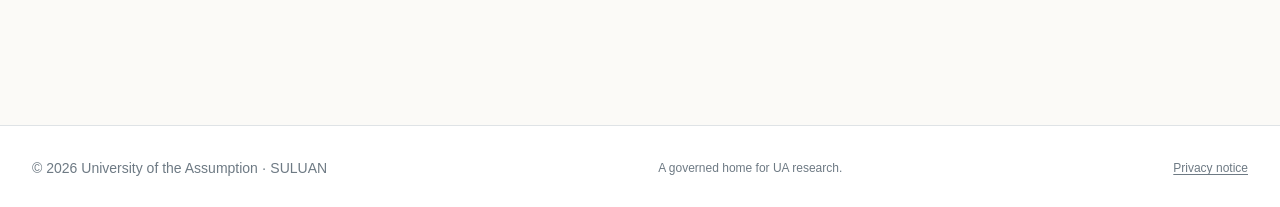
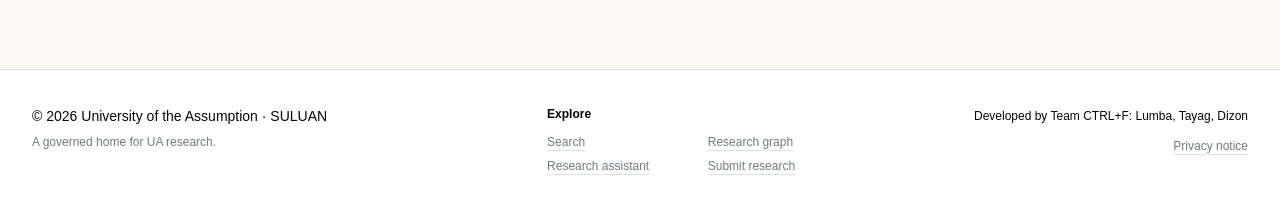
Before and after one commit to ldlumba/suluan, a React (Vite) app in the folder apps/web/: page /assistant in a window 1280 px wide. Shown: the part 590-797 px from the top of the page. Built offline with nearby package versions, Linux system fonts and the light colour scheme; no server answers.

Commit message:
feat: expand footer and disclose assistant limits

```diff
--- a/apps/web/src/app/layouts/RootLayout.tsx
+++ b/apps/web/src/app/layouts/RootLayout.tsx
@@ -328,16 +328,57 @@ export function RootLayout() {
         <Outlet />
       </main>
       <footer className="border-t border-[var(--border)] bg-white">
-        <div className="mx-auto flex w-full max-w-7xl flex-col gap-4 px-4 py-8 text-sm text-[var(--ink-muted)] sm:flex-row sm:items-center sm:justify-between sm:px-6 lg:px-8">
-          <p>
-            © {new Date().getFullYear()} University of the Assumption · SULUAN
-          </p>
-          <p className="text-xs">A governed home for UA research.</p>
-          <p className="text-xs">
-            <Link to="/privacy" className="underline hover:text-foreground">
-              Privacy notice
-            </Link>
-          </p>
+        <div className="mx-auto grid w-full max-w-7xl gap-8 px-4 py-9 text-sm text-[var(--ink-muted)] sm:px-6 md:grid-cols-[minmax(0,1.3fr)_minmax(0,0.8fr)_minmax(0,1fr)] lg:px-8">
+          <div>
+            <p className="font-medium text-foreground">
+              © {new Date().getFullYear()} University of the Assumption · SULUAN
+            </p>
+            <p className="mt-2 text-xs">A governed home for UA research.</p>
+          </div>
+
+          <nav aria-label="Footer navigation">
+            <p className="text-xs font-semibold text-foreground">Explore</p>
+            <div className="mt-3 grid grid-cols-2 gap-x-6 gap-y-2 text-xs">
+              <Link
+                to="/search"
+                className="underline decoration-[var(--border)] underline-offset-4 hover:text-foreground"
+              >
+                Search
+              </Link>
+              <Link
+                to="/graph"
+                className="underline decoration-[var(--border)] underline-offset-4 hover:text-foreground"
+              >
+                Research graph
+              </Link>
+              <Link
+                to="/assistant"
+                className="underline decoration-[var(--border)] underline-offset-4 hover:text-foreground"
+              >
+                Research assistant
+              </Link>
+              <Link
+                to="/submit"
+                className="underline decoration-[var(--border)] underline-offset-4 hover:text-foreground"
+              >
+                Submit research
+              </Link>
+            </div>
+          </nav>
+
+          <div className="text-xs md:text-right">
+            <p className="leading-5 text-foreground">
+              Developed by Team CTRL+F: Lumba, Tayag, Dizon
+            </p>
+            <p className="mt-3">
+              <Link
+                to="/privacy"
+                className="underline decoration-[var(--border)] underline-offset-4 hover:text-foreground"
+              >
+                Privacy notice
+              </Link>
+            </p>
+          </div>
         </div>
       </footer>
     </div>
--- a/apps/web/src/app/pages/HomePage.tsx
+++ b/apps/web/src/app/pages/HomePage.tsx
@@ -34,7 +34,7 @@ export function HomePage() {
   })
 
   return (
-    <div className="relative left-1/2 -mt-8 w-screen -translate-x-1/2 lg:-mt-12">
+    <div className="relative left-1/2 -mt-8 -mb-8 w-screen -translate-x-1/2 lg:-mt-12 lg:-mb-12">
       <section className="relative overflow-hidden bg-[var(--primary)] px-4 py-20 text-white sm:px-6 sm:py-28 lg:px-8">
         <div
           className="pointer-events-none absolute -right-20 -top-20 size-64 rounded-full border-[28px] border-[var(--highlight)]/90 sm:size-96"
--- a/apps/web/src/features/assistant/AssistantPage.tsx
+++ b/apps/web/src/features/assistant/AssistantPage.tsx
@@ -512,6 +512,14 @@ function AssistantConversation() {
               Provider terms
             </a>
             . Failed attempts can count toward limits.
+            {limits && (
+              <>
+                {' '}
+                Usage is limited to {limits.messagesPerUserPerDay} messages per
+                account and {limits.messagesPerDay} shared messages across all
+                users per UTC day.
+              </>
+            )}
           </p>
         </details>
         <Link
```
Also changed, not shown: 2 other files (tests, documents, lock files or other folders).
